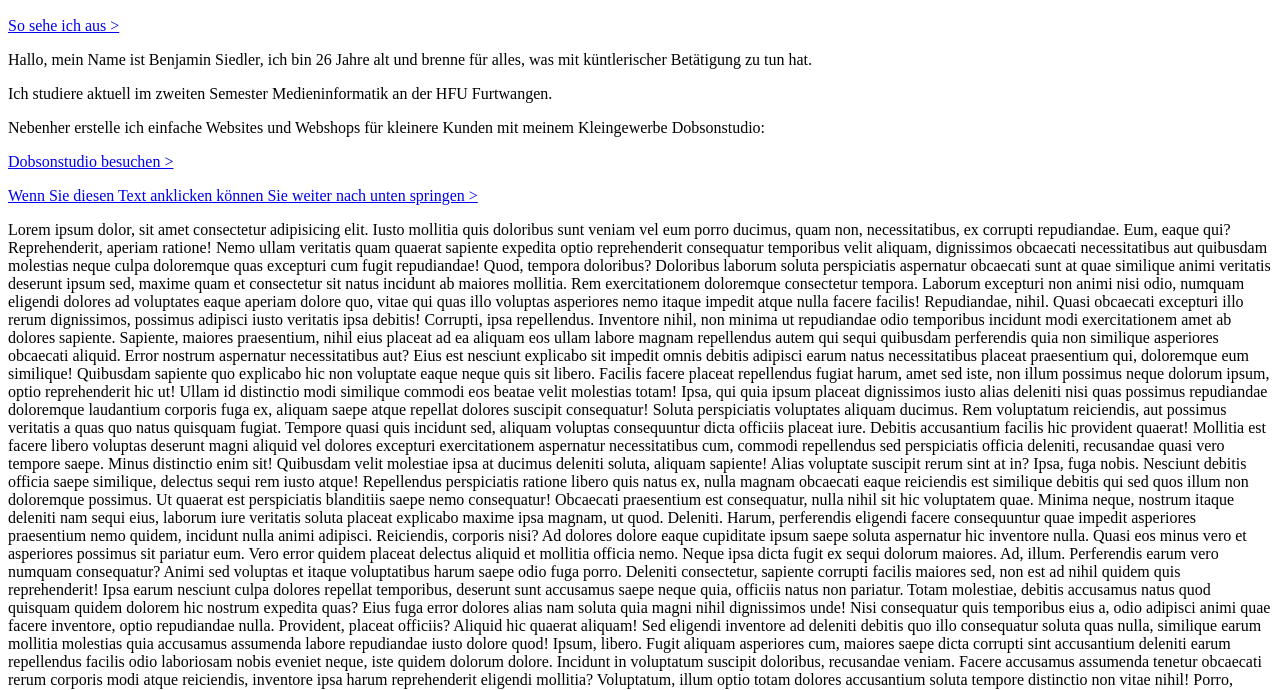
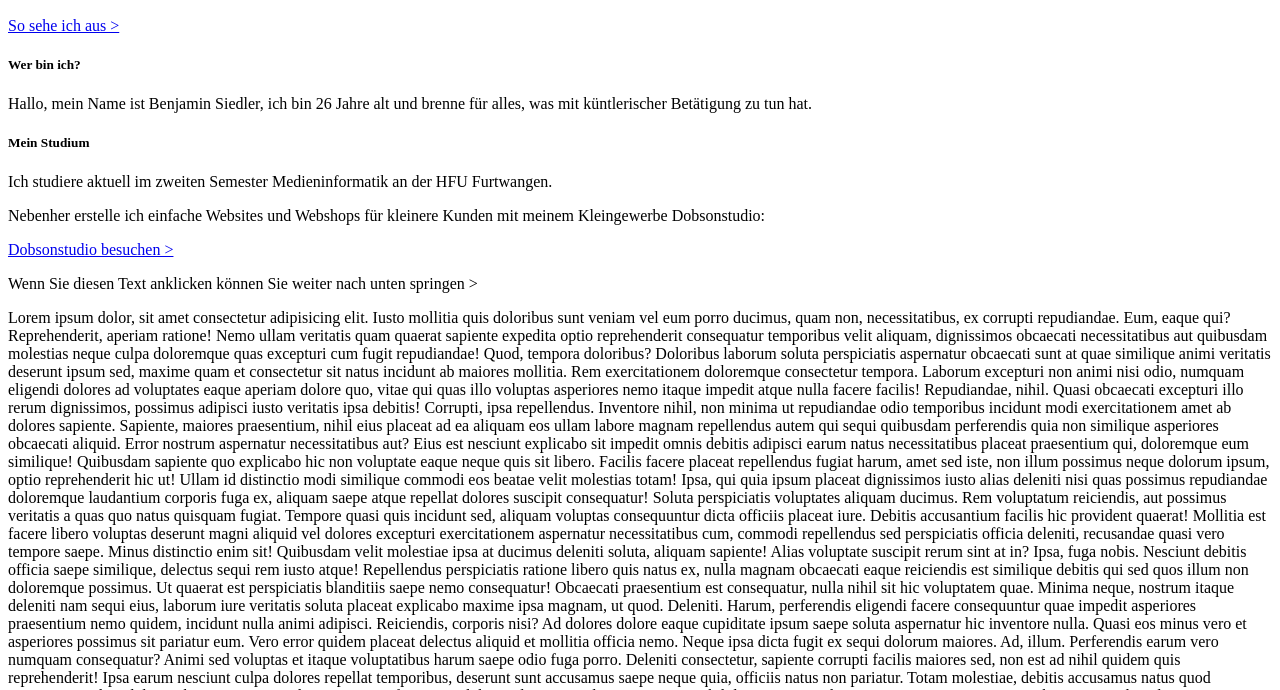
Before and after one commit to Dobsonstudio/GIS-SoSe-2021, a plain HTML site: page Aufgabe_1.1/index.html in a window 1280 px wide. Shown: the part 110-800 px from the top of the page. Drawn offline with Linux system fonts and the light colour scheme.

Commit message:
Added titles

```diff
--- a/Aufgabe_1.1/index.html
+++ b/Aufgabe_1.1/index.html
@@ -10,11 +10,13 @@
     <h1>My first VS Code html code</h1>
     <h2>Benjamin Siedler</h2>
     <a href="benni_dobsonstudio.jpg" target="_blank" rel="noopener">So sehe ich aus ></a>
+    <h5>Wer bin ich?</h5>
     <p>Hallo, mein Name ist Benjamin Siedler, ich bin 26 Jahre alt und brenne für alles, was mit küntlerischer Betätigung zu tun hat.</p>
+    <h5>Mein Studium</h5>
     <p>Ich studiere aktuell im zweiten Semester Medieninformatik an der HFU Furtwangen.</p>
     <p>Nebenher erstelle ich einfache Websites und Webshops für kleinere Kunden mit meinem Kleingewerbe Dobsonstudio:</p>
     <a href="https://dobsonstudio.com/" target="_blank" rel="noopener">Dobsonstudio besuchen ></a>
-    <a href="#jump"><p>Wenn Sie diesen Text anklicken können Sie weiter nach unten springen ></p></a>
+    <p href="#jump">Wenn Sie diesen Text anklicken können Sie weiter nach unten springen ></p>
 
 Lorem ipsum dolor, sit amet consectetur adipisicing elit. Iusto mollitia quis doloribus sunt veniam vel eum porro ducimus, quam non, necessitatibus, ex corrupti repudiandae. Eum, eaque qui? Reprehenderit, aperiam ratione!
 Nemo ullam veritatis quam quaerat sapiente expedita optio reprehenderit consequatur temporibus velit aliquam, dignissimos obcaecati necessitatibus aut quibusdam molestias neque culpa doloremque quas excepturi cum fugit repudiandae! Quod, tempora doloribus?
```
